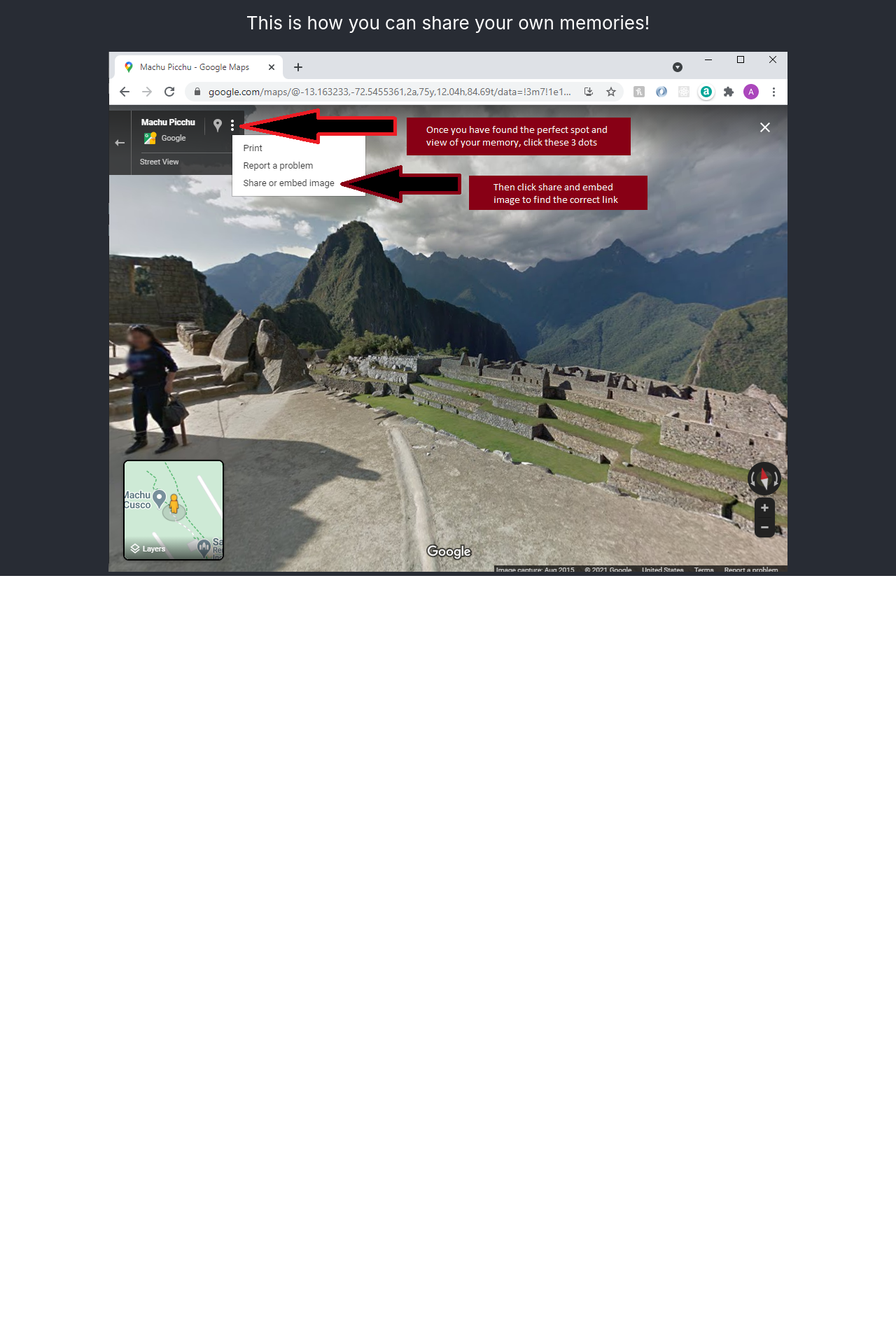
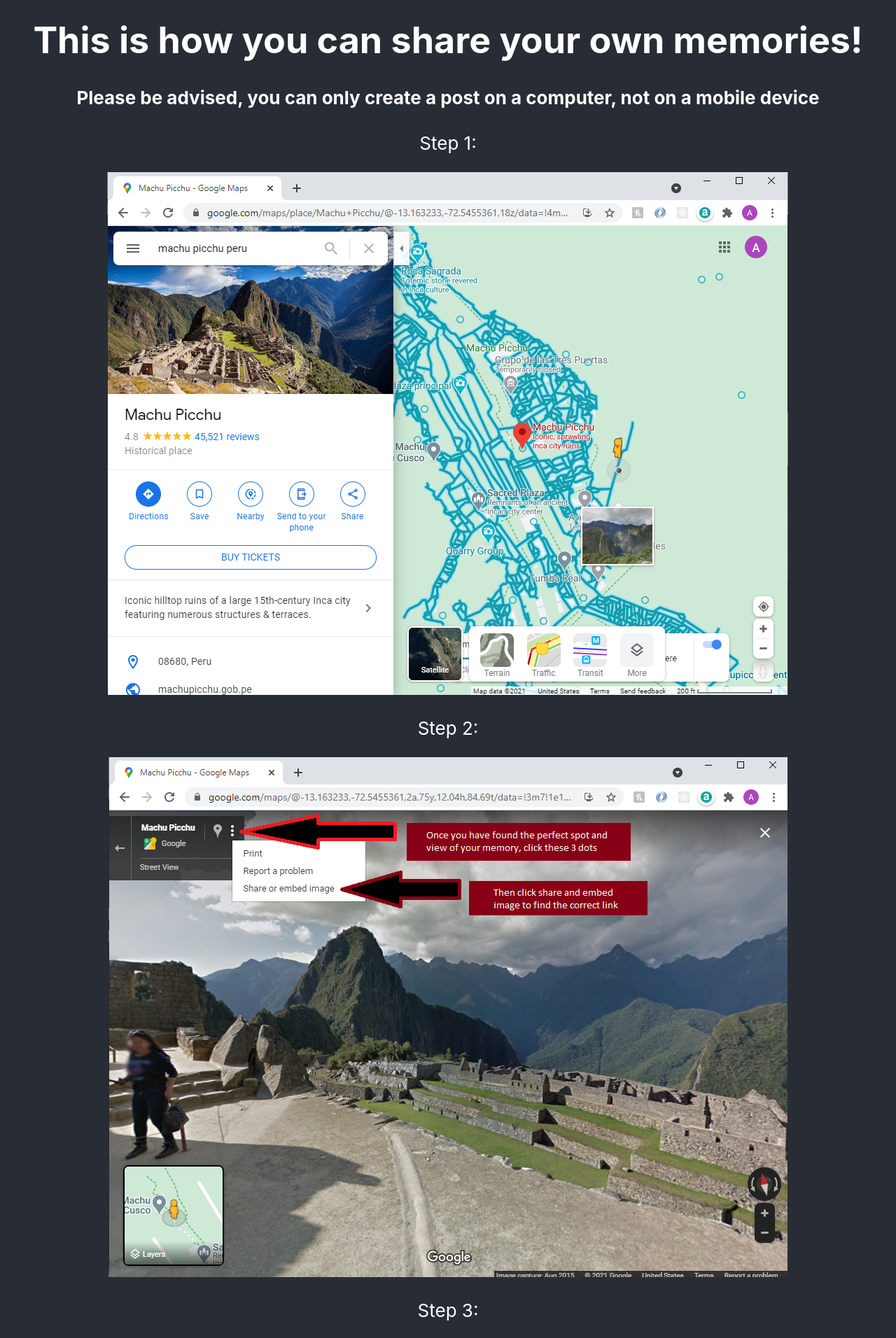
Before and after one commit to amandaphail/VisualizeAMemory, a React (Create React App) app: page /guide in a window 1280 px wide. Shown: the part 40-1952 px from the top of the page at 70% size. Before the commit the page ends 863 px from the top, so only its background shows below. Built offline with nearby package versions, Linux system fonts and the light colour scheme; no server answers.

Commit message:
add more image guides and import it to user guide

```diff
--- a/src/components/Guide.jsx
+++ b/src/components/Guide.jsx
@@ -1,14 +1,23 @@
 import React from 'react'
-import logo from "../UserGuideImages/dotsEdited.png"
+import step1 from "../UserGuideImages/streetView.png"
+import step2 from "../UserGuideImages/dotsEdited.png"
+import step3 from "../UserGuideImages/embedEdited.png"
+//https://stackoverflow.com/questions/39999367/how-do-i-reference-a-local-image-in-react
 
 export default function Guide() {
 
     return (
         <div>
-           <p>
+           <h1>
                This is how you can share your own memories!
-               </p>
-            <img src={logo}/>
+               </h1>
+               <h4 id="warning">Please be advised, you can only create a post on a computer, not on a mobile device</h4>
+            <p>Step 1:</p>
+            <img src={step1}/>
+            <p>Step 2:</p>
+            <img src={step2}/>
+            <p>Step 3:</p>
+            <img src={step3}/>
         </div>
     )
 }
```
Also changed, not shown: src/UserGuideImages/streetView.png (added).
